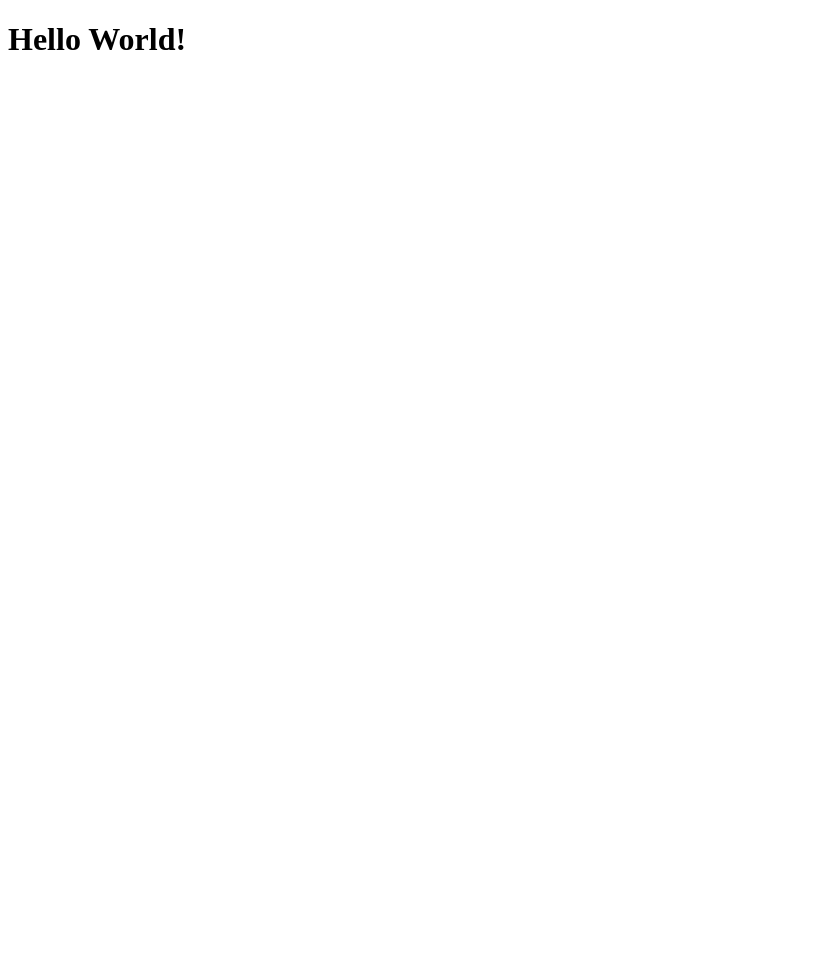
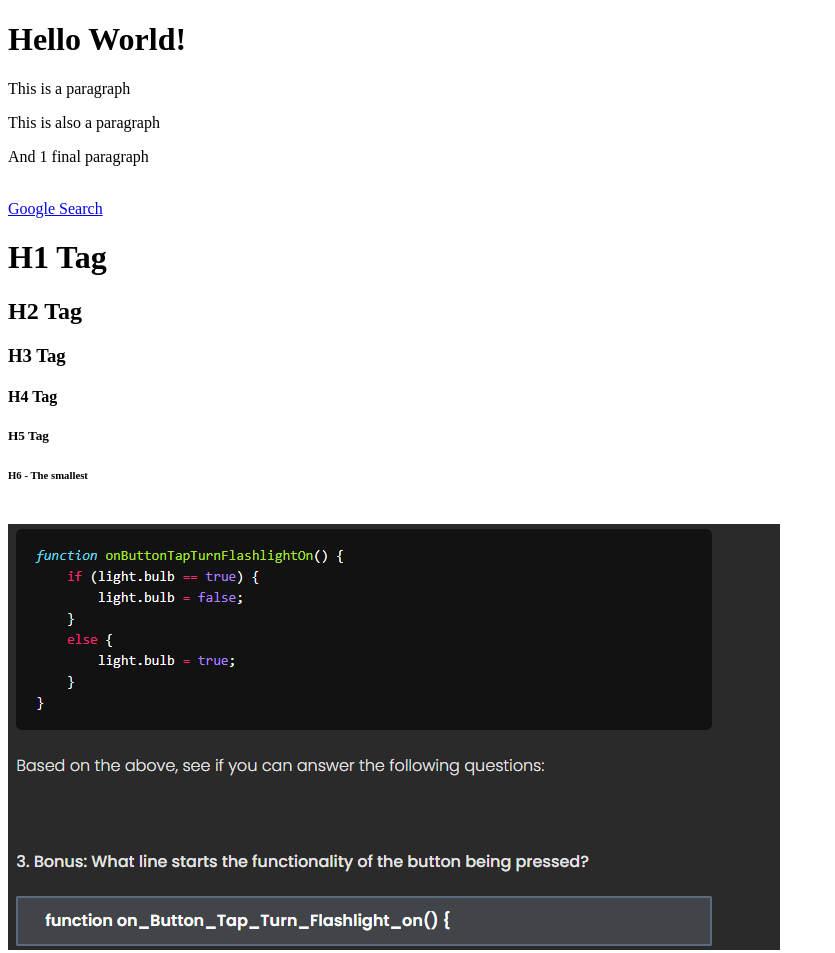
Before and after one commit to blublin/Intro-To-HTML, a plain HTML site: page index.html in a window 1280 px wide. Shown: the whole page, without its empty margins (0-835 px from the left). Before the commit the page ends 800 px from the top, so only its background shows below. Drawn offline with Linux system fonts and the light colour scheme.

Commit message:
Added more HTML practice tags, added images

```diff
--- a/index.html
+++ b/index.html
@@ -4,9 +4,26 @@
     <meta charset="UTF-8">
     <meta http-equiv="X-UA-Compatible" content="IE=edge">
     <meta name="viewport" content="width=device-width, initial-scale=1.0">
-    <title>Document</title>
+    <title>Learning HTML and git and github</title>
 </head>
 <body>
     <h1>Hello World!</h1>
+    <p>This is a paragraph</p>
+    <p>This is also a paragraph</p>
+    <p>And 1 final paragraph</p>
+    <br>
+    <a href="http://www.google.com">Google Search</a>
+
+    <div class="learning_h">
+        <h1>H1 Tag</h1>
+        <h2>H2 Tag</h2>
+        <h3>H3 Tag</h3>
+        <h4>H4 Tag</h4>
+        <h5>H5 Tag</h5>
+        <h6>H6 - The smallest</h6>
+    </div>
+
+    <br>
+    <img src="imgs/flashlight_function_2_wrong_name.PNG" alt="Example of a function with a wrong name">
 </body>
 </html>
```
Also changed, not shown: imgs/flashlight_function_2_wrong_name.PNG (added).
